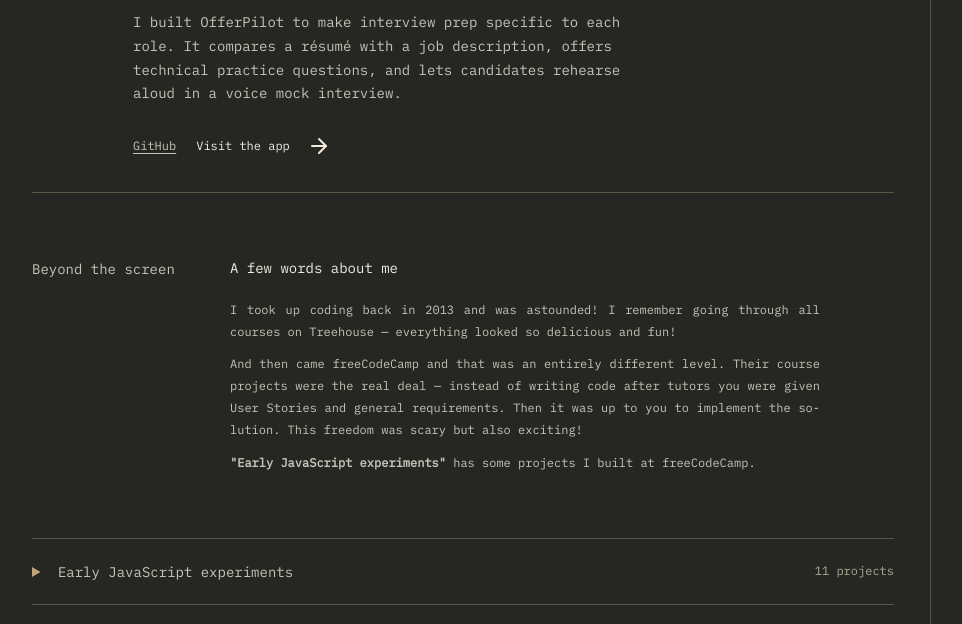
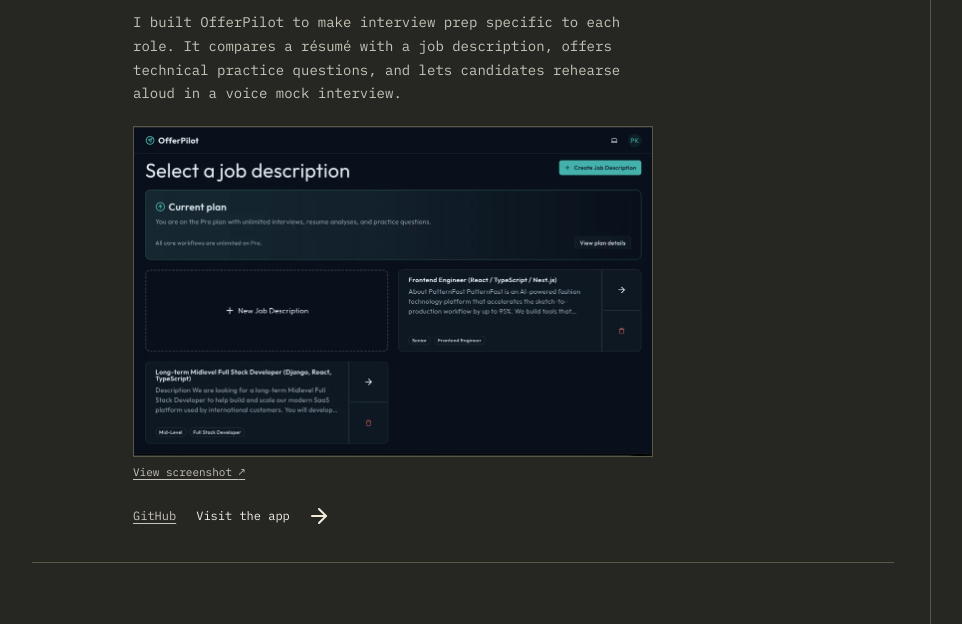
Before and after one commit to GuRuGuMaWaRu/GuRuGuMaWaRu.github.io, a plain HTML site: page index.html in a window 1280 px wide. Shown: the part 1072-1696 px from the top of the page, without its empty margins (32-994 px from the left). Drawn offline with Linux system fonts and the light colour scheme.

Commit message:
feat: show a screenshot for OfferPilot project

```diff
--- a/index.html
+++ b/index.html
@@ -150,6 +150,20 @@
                   technical practice questions, and lets candidates rehearse
                   aloud in a voice mock interview.
                 </p>
+                <a
+                  class="project-preview"
+                  href="assets/offerpilot-preview.png"
+                  target="_blank"
+                  rel="noopener noreferrer"
+                  aria-label="View full OfferPilot screenshot in a new tab">
+                  <img
+                    src="assets/offerpilot-preview-1040.webp"
+                    alt="OfferPilot showing role-specific question practice, voice interviews, and résumé analysis"
+                    width="1040"
+                    height="661"
+                    loading="lazy" />
+                  <span>View screenshot <span aria-hidden="true">↗</span></span>
+                </a>
               </div>
               <div class="project-actions">
                 <a
--- a/styles.css
+++ b/styles.css
@@ -456,6 +456,28 @@ header {
     text-align: start;
   }
 
+  .project-preview {
+    display: block;
+    width: min(100%, 520px);
+    margin-block: 20px 8px;
+  }
+
+  .project-preview img {
+    display: block;
+    width: 100%;
+    height: auto;
+    border: 1px solid var(--line);
+  }
+
+  .project-preview > span {
+    display: block;
+    margin-block-start: 6px;
+    color: var(--secondary);
+    font-size: 11px;
+    text-decoration: underline;
+    text-underline-offset: 3px;
+  }
+
   .project-info .project-tags {
     display: flex;
     flex-wrap: wrap;
```
Also changed, not shown: assets/offerpilot-preview-1040.webp (added), assets/offerpilot-preview.png (added).
